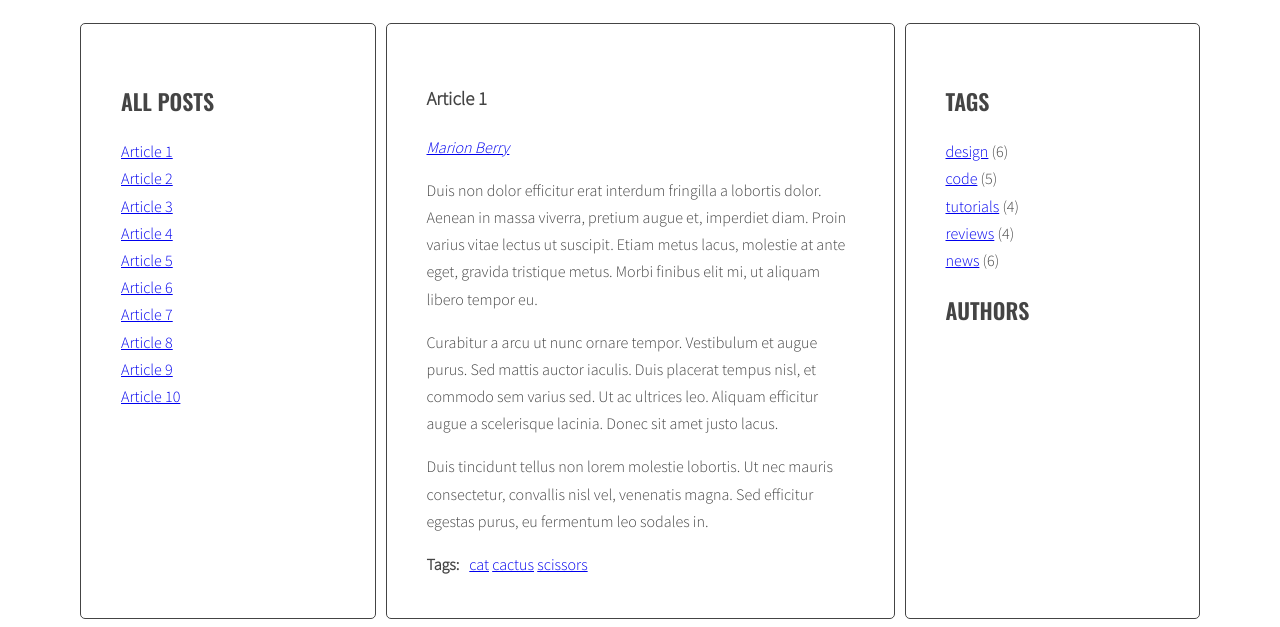
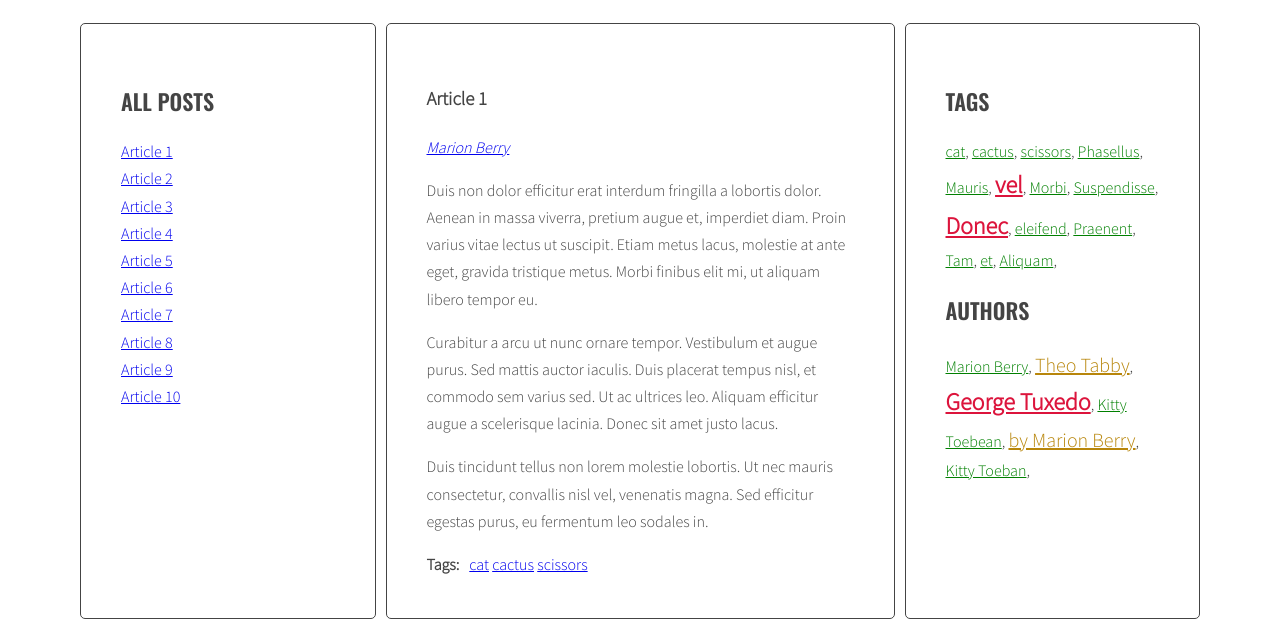
Before and after one commit to Keioon/javascript-blog, a website: page index.html in a window 1280 px wide. Shown: the part 220-847 px from the top of the page. Drawn offline with nearby package versions, Linux system fonts and the light colour scheme.

Commit message:
Adding tag cloud display

```diff
--- a/index.html
+++ b/index.html
@@ -181,11 +181,6 @@
                     <aside class="sidebar">
                         <h2 class="section-title">Tags</h2>
                         <ul class="list tags">
-                            <li><a href="#">design</a> <span>(6)</span></li>
-                            <li><a href="#">code</a> <span>(5)</span></li>
-                            <li><a href="#">tutorials</a> <span>(4)</span></li>
-                            <li><a href="#">reviews</a> <span>(4)</span></li>
-                            <li><a href="#">news</a> <span>(6)</span></li>
                         </ul>
                         <h2 class="section-title">Authors</h2>
                         <ul class="list authors">
--- a/js/script.js
+++ b/js/script.js
@@ -34,7 +34,9 @@ const optArticleSelector = '.post',
   optTitleSelector = '.post-title',
   optTitleListSelector = '.titles',
   optArticleTagsSelector = '.post-tags .list',
-  optArticleAuthorSelector = '.post-author';
+  optArticleAuthorSelector = '.post-author',
+  optCloudClassCount = 5,
+  optCloudClassPrefix = 'tag-size-';
 
 function generateTitleLinks(customSelector = ''){
   /* remove contents of titleList */
@@ -75,7 +77,31 @@ function generateTitleLinks(customSelector = ''){
 
 generateTitleLinks();
 
+function calculateTagsParams(tags){
+  const params = {max: 0, min: 999999};
+  for (let tag in tags){
+    console.log(tag + ' is used ' + tags[tag] + ' times');
+    if(tags[tag] > params.max){
+      params.max = tags[tag];
+    }
+    if(tags[tag] < params.min){
+      params.min = tags[tag];
+    }
+  }
+  return params;
+}
+
+function calculateTagClass(count, params){
+  const normalizeCount = count - params.min;
+  const normalizedMax = params.max - params.min;
+  const percentage = normalizeCount / normalizedMax;
+  const classNumber = Math.floor( percentage * (optCloudClassCount - 1) + 1 );
+  return optCloudClassPrefix + classNumber;
+}
+
 function generateTags(){
+  /* [NEW] create a new obiect allTags with an empty array */
+  let allTags = {};
   /* find all articles */
   const articles = document.querySelectorAll(optArticleSelector);
   /* START LOOP: for every article: */
@@ -94,12 +120,36 @@ function generateTags(){
       const linkHTML = '<li><a href="#tag-' + tag + '">' + tag + '</a></li>' + ' ';
       /* add generated code to html variable */
       html = html + linkHTML;
+      /* [NEW] check if this link is NOT already in allTags */
+      if(!allTags[tag]){
+        /* [NEW] add tag to allTags object */
+        allTags[tag] = 1;
+      }
+      else{
+        allTags[tag]++;
+      }
       /* END LOOP: for each tag */
     }
     /* insert HTML of all the links into the tags wrapper */
     wrapper.innerHTML = html;
     /* END LOOP: for every article: */
   }
+  /* [NEW] find list of tags in right column */
+  const tagList = document.querySelector('.tags');
+  const tagsParams = calculateTagsParams(allTags);
+  /* [NEW] create variable for all links HTML code */
+  let allTagsHTML = '';
+  /* [NEW] START LOOP: for each tag in allTags: */
+  for(let tag in allTags){
+    /* [NEW] generate code of a link and add it to allTagsHTML */
+    const tagLinkHTML = '<li><a class="' + calculateTagClass(allTags[tag], tagsParams) + '" href="#tag-' + tag + '">' + tag + '</a></li>, ';
+    allTagsHTML += tagLinkHTML;
+    console.log('tagLinkHTML: ', tagLinkHTML);
+    /* [NEW] END LOOP: for each tag in allTags: */
+  }
+  /* [NEW] add html from allTagsHTML to tagList */
+  tagList.innerHTML = allTagsHTML;
+  console.log('tagList: ', tagList);
 }
 
 generateTags();
@@ -146,30 +196,73 @@ function addClickListenersToTags(){
 
 addClickListenersToTags();
 
+function calculateAuthorsParams(authors){
+  const params = {max: 0, min: 9999};
+  for(let author in authors){
+    if(authors[author] > params.max){
+      params.max = authors[author];
+    }
+    else if (authors[author] < params.min){
+      params.min = authors[author];
+    }
+  }
+  return params;
+}
+
+function calculateAuthorClass(count, params){
+  const normalizeCount = count - params.min;
+  const normalizedMax = params.max - params.min;
+  const percentage = normalizeCount / normalizedMax;
+  const classNumber = Math.floor( percentage * (optCloudClassCount - 1) + 1 );
+  return optCloudClassPrefix + classNumber;
+}
+
 function generateAuthors(){
+  /* [NEW] create a new obiect allAuthors with an empty array */
+  let allAuthors = {};
   /* find all authors */
   const authors = document.querySelectorAll(optArticleSelector);
-  console.log('authors', authors);
   /* START LOOP: for every authors: */
   for(let author of authors){
     /* find tags wrapper */
     const authorWrapper = author.querySelector(optArticleAuthorSelector);
-    console.log('authorWrapper: ', authorWrapper);
     /* get tags from post-autor attribute */
     const authorTag = author.getAttribute('data-author');
     /* make html variable with empty string */
     let html = '';
     console.log('authorTag: ', authorTag);
     /* generate HTML of the link */
-    const linkHTML =  '<a href="#author-' + authorTag + '">' + authorTag + '</a>';
+    const linkHTML = '<a href="#author-' + authorTag + '">' + authorTag + '</a>';
     console.log('linkHTML: ', linkHTML);
     /* add generated code to html variable */
     html = html + linkHTML;
-    /* insert HTML of all the links into the tags wrapper */
-    authorWrapper.innerHTML = html;
+    /* [NEW] check if this link is NOT already in allAuthors */
+    if(!allAuthors[authorTag]){ //!allAuthors.hasOwnProperty(author)
+      /* [NEW] add author to allauthors object */
+      allAuthors[authorTag] = 1;
+      console.log('authorTag: ', authorTag);
+    }
+    else{
+      allAuthors[authorTag]++;
+    }
+    authorWrapper.innerHTML = html; /* insert HTML of all the links into the tags wrapper */
     console.log('authorWrapper: ', authorWrapper);
     /* END LOOP: for every authors: */
   }
+  /* [NEW] find list of authors in right column */
+  const authorsList = document.querySelector('.authors');
+  const authorsParams = calculateAuthorsParams(allAuthors);
+  console.log('authorsParams: ', authorsParams);
+  let allAuthorsHTML = '';
+  console.log('allAuthorsHTML ', allAuthorsHTML);
+  for(let author in allAuthors){
+    const authorsLinkHTML = '<li><a class="' + calculateAuthorClass(allAuthors[author], authorsParams) + '" href="#tag-' + allAuthors[author] + '">' + author + '</a></li>, ';
+    console.log('authorsLinkHTML : ', authorsLinkHTML);
+    allAuthorsHTML += authorsLinkHTML;
+  }
+  /* [NEW] add html from allAuthors to authorsList */
+  authorsList.innerHTML = allAuthorsHTML;
+  console.log('authorsList: ', authorsList);
 }
 
 generateAuthors();
--- a/sass/style.scss
+++ b/sass/style.scss
@@ -34,7 +34,6 @@ body {
   text-transform: uppercase;
   font-family: $font-header;
   font-weight: 600;
-
   span {
     text-transform: none;
     font-weight: 400;
@@ -51,6 +50,21 @@ body {
 
 .sidebar {
   flex: 1 0 0;
+  a.tag-size-5{
+    font-size: 24px;
+    font-weight: 900;
+    color: crimson;
+  }
+  a.tag-size-3{
+    font-size: 20px;
+    font-weight: 400;
+    color: darkgoldenrod;
+  }
+  a.tag-size-1{
+    font-size: 16px;
+    font-weight: 100;
+    color: green;
+  }
 }
 
 .posts {
@@ -81,7 +95,6 @@ body {
   list-style-type: none;
   margin: 0;
   padding: 0;
-
   .active {
     font-weight: bold;
   }
@@ -96,8 +109,10 @@ body {
 /* Authors */
 
 .authors {
+  flex-wrap: wrap;
   li {
     margin-bottom: 12px;
+    display: inline;
   }
 }
 
@@ -105,7 +120,6 @@ body {
 
 .post {
   display: none;
-
   &.active {
     display: block;
   }
@@ -117,8 +131,14 @@ body {
 
 .post-tags {
   display: flex;
-
   p {
     margin: 0 10px 0 0;
   }
 }
+
+.tags{
+  flex-wrap: wrap;
+  li{
+    display: inline;
+  }
+}
```
Also changed, not shown: css/style.css, 1 other file.
